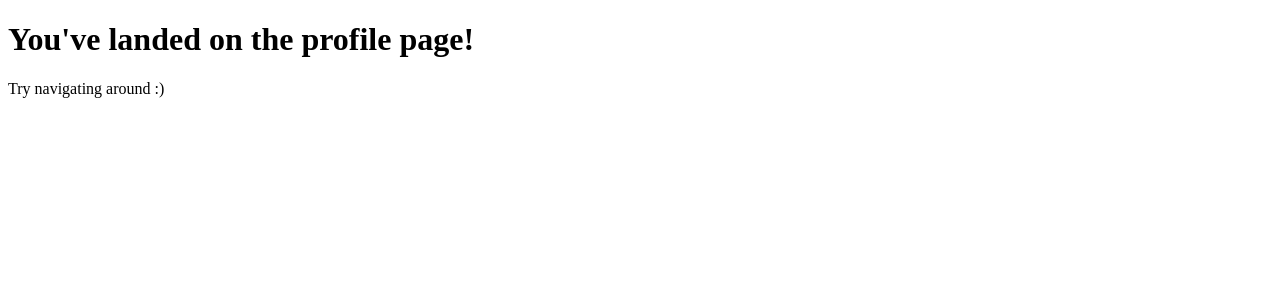
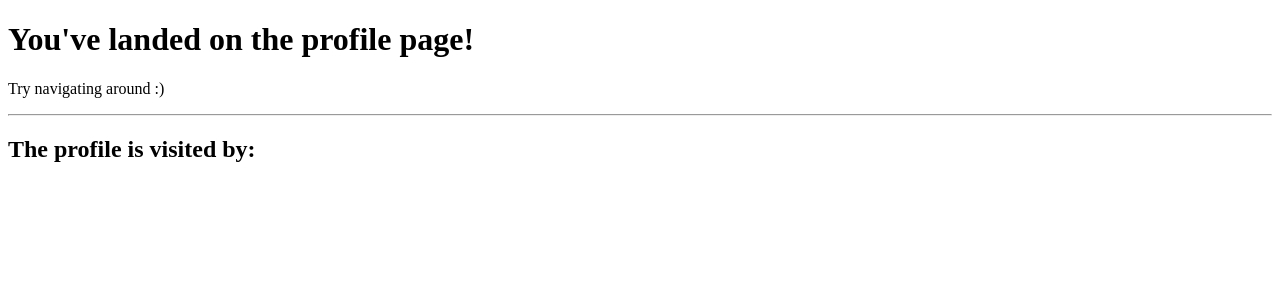
Before and after one commit to soloiaros/react-routing-practice, a React (Vite) app: page /profile in a window 1280 px wide. Shown: the top 300 px of the page. Built offline with nearby package versions, Linux system fonts and the light colour scheme.

Commit message:
feat: implement nested component routing

```diff
--- /dev/null
+++ b/src/components/Popeye.jsx
@@ -0,0 +1,10 @@
+import { Link } from "react-router";
+
+export default function Popeye() {
+    return (
+        <>
+        <p>You seen my spinach mate? 🤨</p>
+        <Link to="/">Click me to go back</Link>
+        </>
+    )
+}
--- a/src/components/Profile.jsx
+++ b/src/components/Profile.jsx
@@ -1,8 +1,13 @@
+import { Outlet } from "react-router";
+
 export default function Profile() {
     return (
         <div>
             <h1>You've landed on the profile page!</h1>
             <p>Try navigating around :)</p>
+            <hr />
+            <h2>The profile is visited by:</h2>
+            <Outlet />
         </div>
     );
 }
--- /dev/null
+++ b/src/components/Spinach.jsx
@@ -0,0 +1,10 @@
+import { Link } from "react-router";
+
+export default function Spinach() {
+    return (
+        <>
+        <p>🥬 Somebody called me?</p>
+        <Link to="/">Click here to go back</Link>
+        </>
+    )
+}
```
Also changed, not shown: src/main.jsx (+8 -2 lines).
